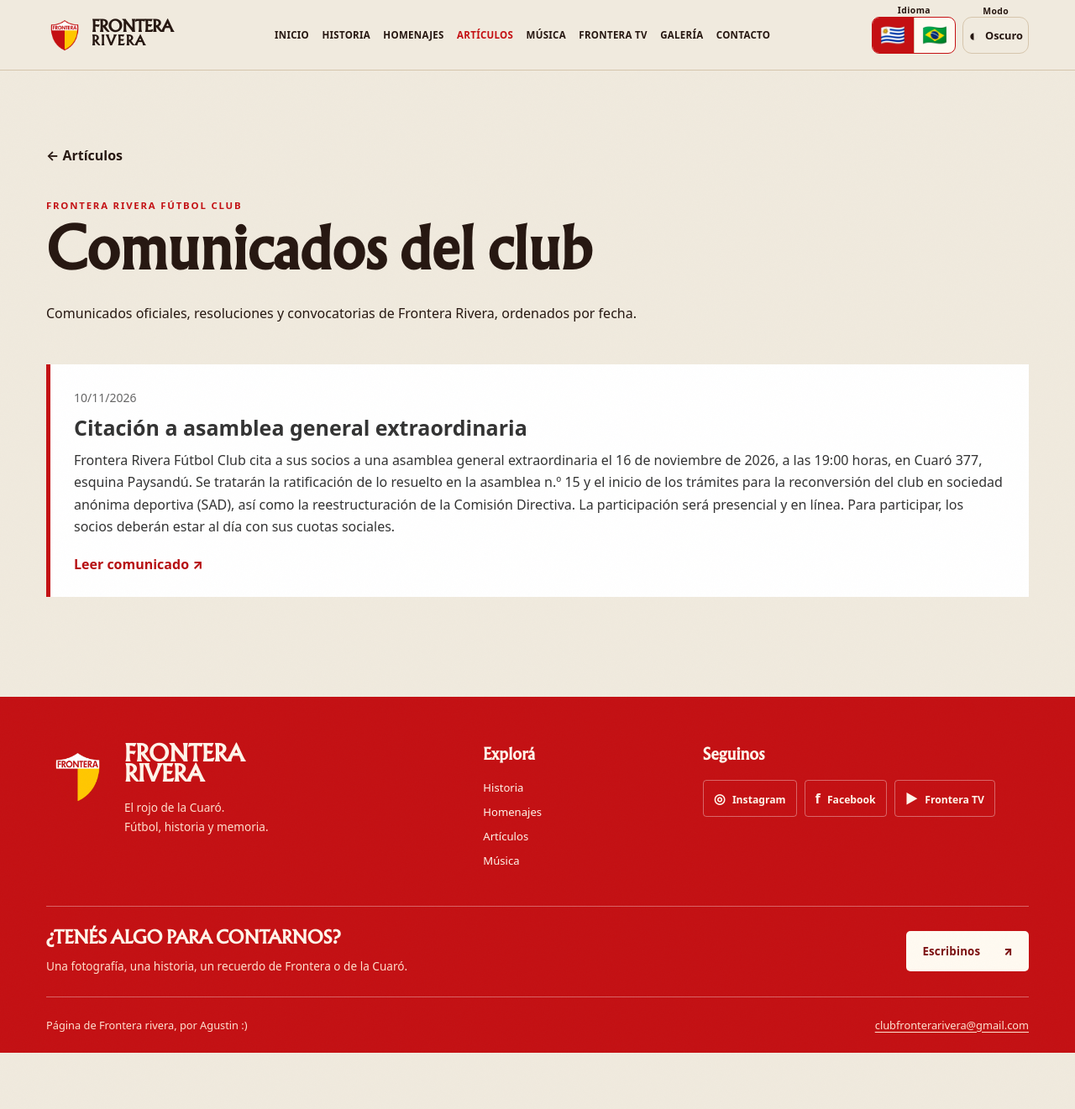
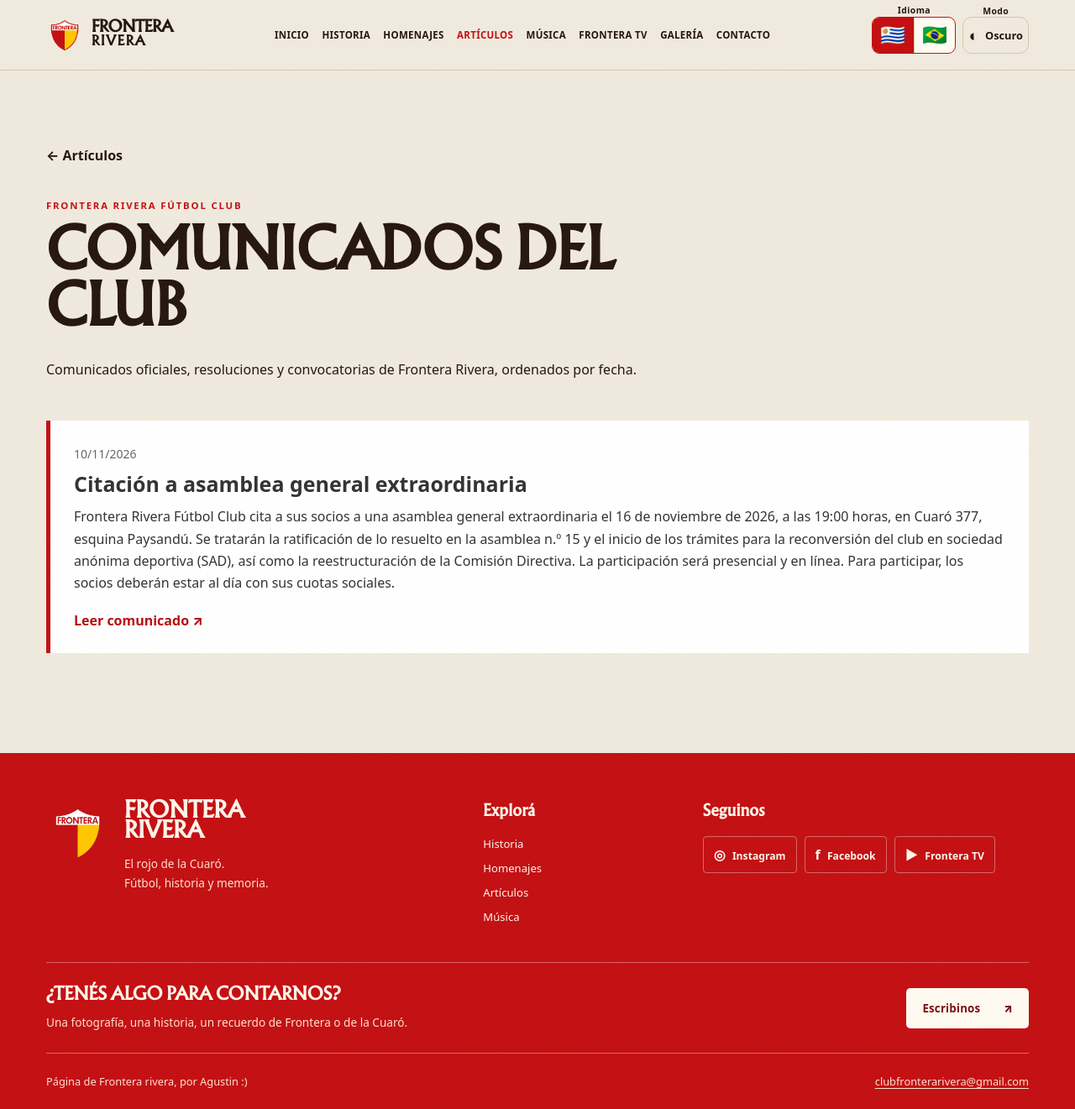
Before and after one commit to lilguti384-jpg/FronteraRivera, a Jekyll site: the page built from articulos/comunicados/index.html, in a window 1280 px wide and 1321 px high. Shown: the whole window at 84% size. Built offline with Jekyll 4.4.1, drawn with Linux system fonts in a browser that asks for light colours; some web fonts are replaced.

Commit message:
Mostrar encabezado del archivo de comunicados en mayúsculas

```diff
--- a/articulos/comunicados/index.html
+++ b/articulos/comunicados/index.html
@@ -4,5 +4,5 @@ title: Comunicados del club
 lang: es-UY
 description: Comunicados oficiales, resoluciones y convocatorias de Frontera Rivera, ordenados por fecha.
 ---
-<section class="section-block wrap"><a class="bulletin-back" href="/articulos/">← Artículos</a><div class="bulletin-intro"><p class="eyebrow">FRONTERA RIVERA FÚTBOL CLUB</p><h1>Comunicados del club</h1><p>Comunicados oficiales, resoluciones y convocatorias de Frontera Rivera, ordenados por fecha.</p></div>{% assign comunicados = site.comunicados | where: 'published', true | sort: 'date' | reverse %}
+<section class="section-block wrap"><a class="bulletin-back" href="/articulos/">← Artículos</a><div class="bulletin-intro"><p class="eyebrow">FRONTERA RIVERA FÚTBOL CLUB</p><h1>COMUNICADOS DEL CLUB</h1><p>Comunicados oficiales, resoluciones y convocatorias de Frontera Rivera, ordenados por fecha.</p></div>{% assign comunicados = site.comunicados | where: 'published', true | sort: 'date' | reverse %}
 <div class="bulletin-list">{% for comunicado in comunicados %}<a class="bulletin-item" href="{{ comunicado.url | relative_url }}"><time datetime="{{ comunicado.date | date: '%Y-%m-%d' }}">{{ comunicado.date | date: '%d/%m/%Y' }}</time><h2>{{ comunicado.title | escape }}</h2><p>{{ comunicado.description | escape }}</p><span>Leer comunicado ↗</span></a>{% else %}<div class="bulletin-empty"><img src="{{ site.data.sitio.logo | relative_url }}" alt="" width="64" height="70"><h2>El archivo está listo</h2><p>Los próximos comunicados oficiales se publicarán aquí, con su fecha y texto completo.</p></div>{% endfor %}</div></section>
```
